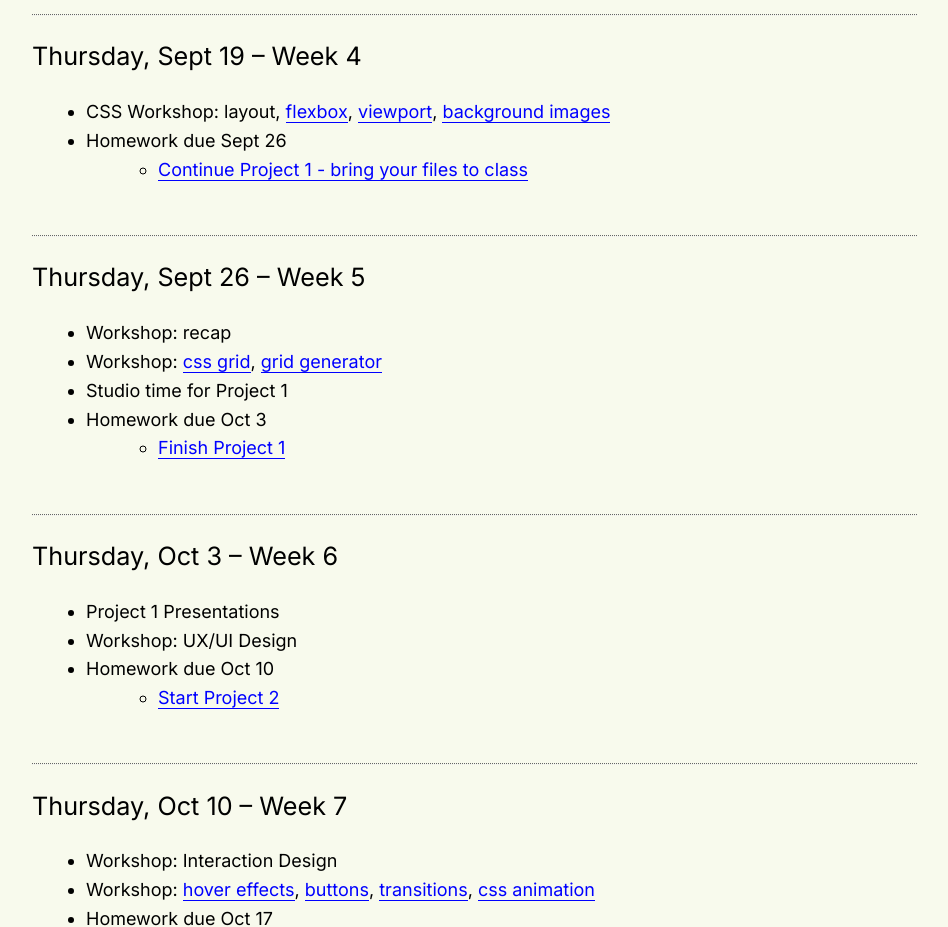
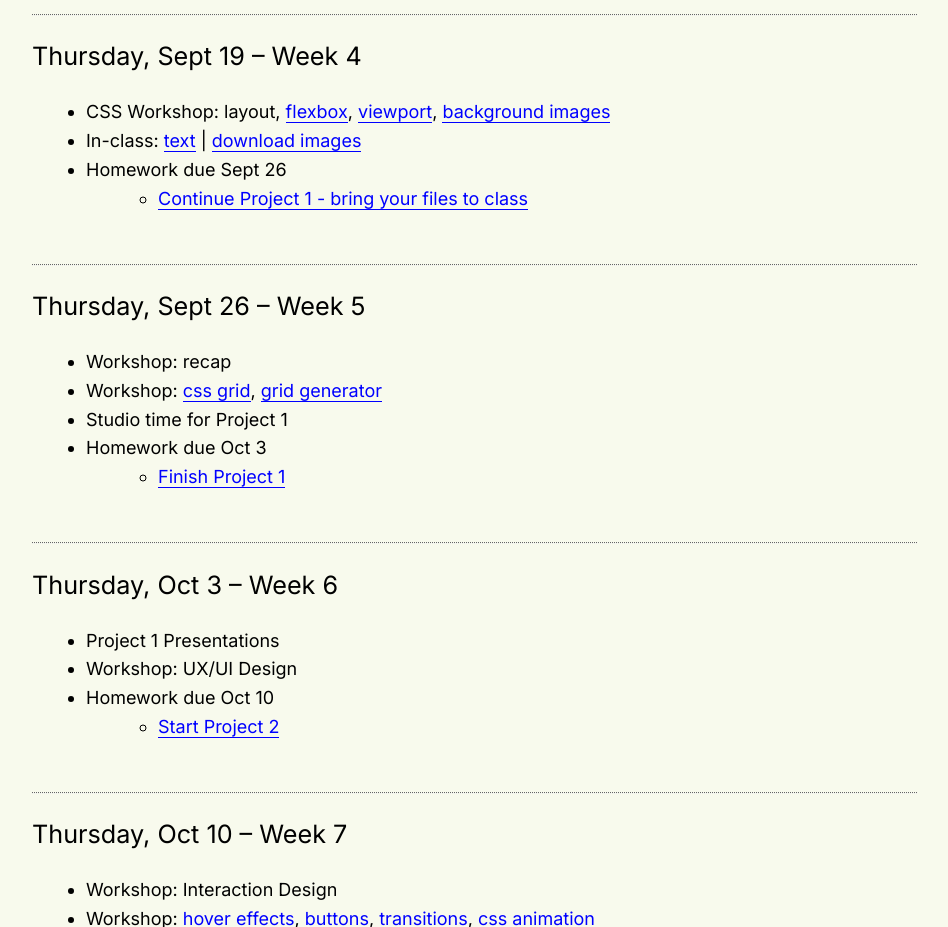
Before and after one commit to fordhamweb/fordhamweb.github.io, a plain HTML site: page calendar.html in a window 1280 px wide. Shown: the part 1300-2227 px from the top of the page, without its empty margins (313-1261 px from the left). Drawn offline with nearby package versions, Linux system fonts and the light colour scheme.

Commit message:
Update calendar.html

```diff
--- a/calendar.html
+++ b/calendar.html
@@ -74,8 +74,8 @@
 <h2>Thursday, Sept 19 – Week 4</h2>
 <ul>
   <li>CSS Workshop: layout, <a href="https://www.w3schools.com/css/css3_flexbox.asp" target="_blank">flexbox</a>, <a href="https://www.quirksmode.org/css/units-values/viewport.html" target="_blank">viewport</a>, <a href="https://www.w3schools.com/cssref/pr_background-image.php" target="_blank">background images</a></li>
-  <!--<li>In-class: <a href="files/moon.md" target="_blank">text</a> | <a href="files/moon1-images.zip" target="_blank">download images</a></li>
-  <li><a href="files/Moon-Part1.zip" target="_blank">Moon (Part 1) - Download files</a></li>
+  <li>In-class: <a href="files/moon.md" target="_blank">text</a> | <a href="files/moon1-images.zip" target="_blank">download images</a></li>
+  <!--<li><a href="files/Moon-Part1.zip" target="_blank">Moon (Part 1) - Download files</a></li>
   <li><a href="moon/" target="_blank">Moon website nearly complete!</a> | <a href="pdfs/moon-almostcomplete.zip" target="_blank">Download files</a></li>-->
   <li>Homework due Sept 26</li>
   <ul>
```
